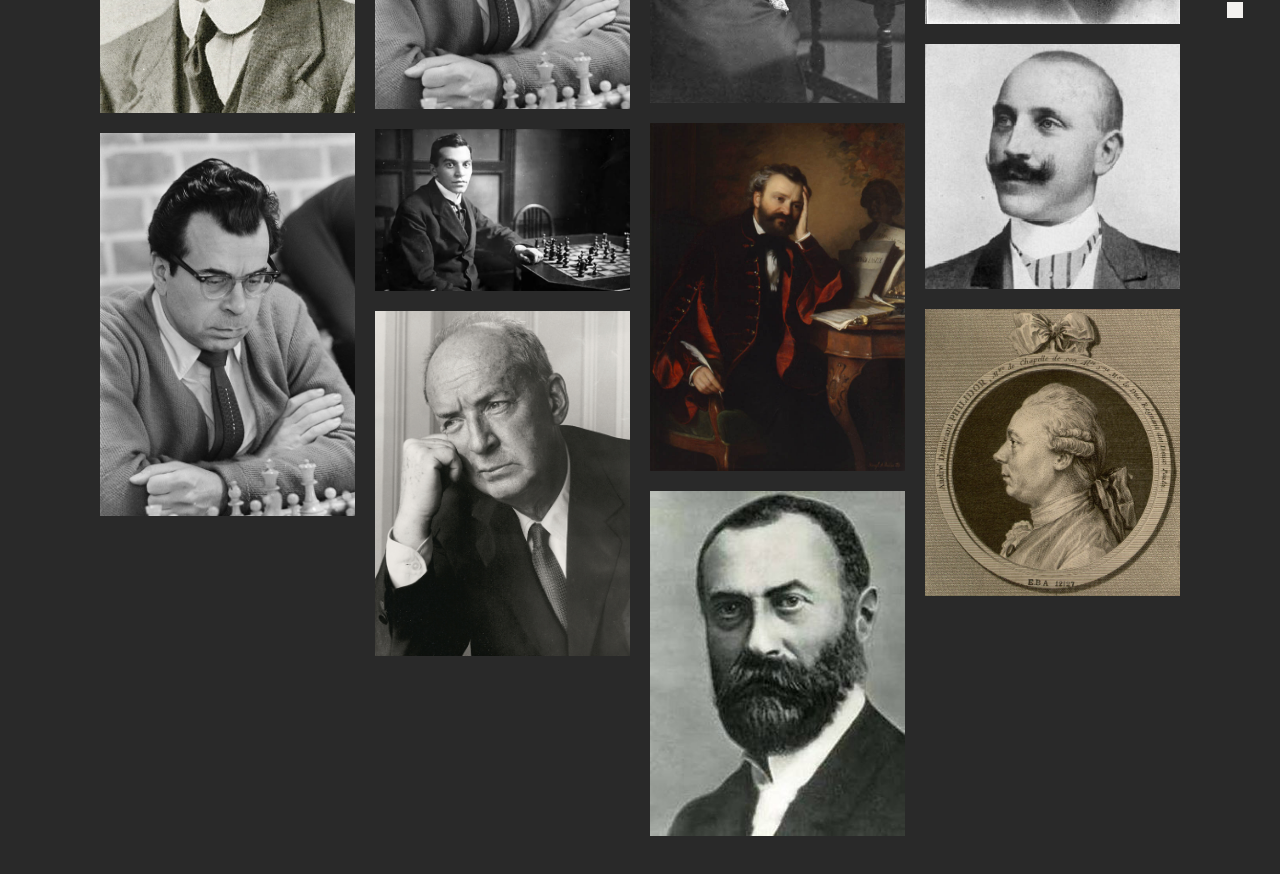
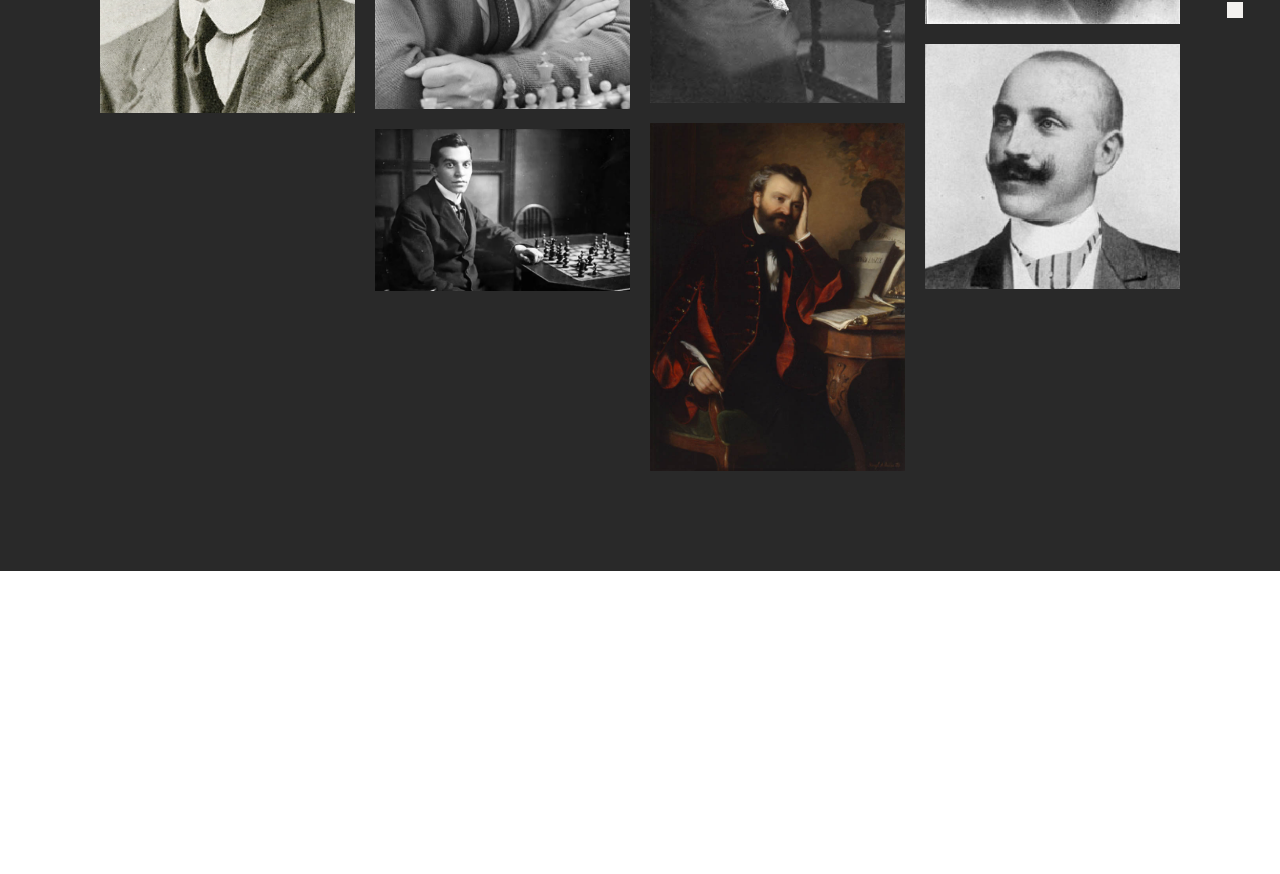
Before and after one commit to visualdenniss/mate-in-two, a React (Create React App) app: page /composers in a window 1280 px wide. Shown: the part 740-1614 px from the top of the page. After the commit the page ends 1311 px from the top, so only its background shows below. Built offline with nearby package versions, Linux system fonts and the light colour scheme.

Commit message:
composers data added, correct pagination calculation, composers hover css fix

```diff
--- a/src/Components/Pagination/Pagination.css
+++ b/src/Components/Pagination/Pagination.css
@@ -15,7 +15,6 @@
 
 .pagination a.active {
   border: 2px solid var(--font-primary);
-  color: white;
 }
 
 .pagination a:hover:not(.active) {
--- a/src/Pages/Composers/Composers.css
+++ b/src/Pages/Composers/Composers.css
@@ -23,7 +23,7 @@
 
 .composer-details {
   position: absolute;
-  bottom: -80px;
+  transform: translateY(100%);
   padding: 20px;
   border: 1px solid var(--bg-primary);
   background-color: var(--bg-primary);
@@ -36,5 +36,5 @@
 }
 
 .composer-img-container:hover .composer-details {
-  bottom: 0px;
+  transform: translateY(-100%);
 }
--- a/src/Pages/History/History.jsx
+++ b/src/Pages/History/History.jsx
@@ -15,7 +15,7 @@ const History = () => {
     currentPage * itemsPerPage,
     historyPuzzles.length,
   ); // Ensure it does not exceed total items
-  const indexOfFirstItem = (currentPage - 1) * itemsPerPage; // Correct calculation for first item index
+  const indexOfFirstItem = (currentPage - 1) * itemsPerPage;
   const currentItems = historyPuzzles.slice(indexOfFirstItem, indexOfLastItem); // Slice the correct range of items
 
   // Change page
--- a/src/data.js
+++ b/src/data.js
@@ -4,107 +4,77 @@ const composers = [
     composerImg: "Loyd.jpg",
     composerId: "0",
     composerInfo:
-      "Samuel Loyd (January 30, 1841 – April 10, 1911[1]) was an American chess player, chess composer, puzzle author, and recreational mathematician. Loyd was born in Philadelphia but raised in New York City.",
+      "Samuel Loyd (January 30, 1841 – April 10, 1911) was an American chess player, chess composer, puzzle author, and recreational mathematician. Loyd was born in Philadelphia but raised in New York City. He is considered one of America's greatest puzzle makers and popularizers.",
   },
   {
-    composerName: "Nabokov",
+    composerName: "Vladimir Nabokov",
     composerImg: "nabokov.jpeg",
     composerId: "1",
     composerInfo:
-      "Samuel Loyd (January 30, 1841 – April 10, 1911[1]) was an American chess player, chess composer, puzzle author, and recreational mathematician. Loyd was born in Philadelphia but raised in New York City.",
+      "Vladimir Nabokov (April 22, 1899 – July 2, 1977) was a Russian-American novelist, poet, translator, and entomologist. He is best known for his novel 'Lolita' (1955). Nabokov also composed chess problems, including the famous 'Poet's Mate'.",
   },
   {
-    composerName: "Otto",
+    composerName: "Otto Blathy",
     composerImg: "Otto.jpg",
     composerId: "2",
     composerInfo:
-      "Samuel Loyd (January 30, 1841 – April 10, 1911[1]) was an American chess player, chess composer, puzzle author, and recreational mathematician. Loyd was born in Philadelphia but raised in New York City.",
+      "Ottó Titusz Bláthy (August 11, 1860 – September 26, 1939) was a Hungarian engineer, inventor, and chess composer. Bláthy is known for his contributions to chess problems, particularly in the genre of long-movers, or problems involving a large number of moves.",
   },
   {
-    composerName: "Philidor",
+    composerName: "François-André Danican Philidor",
     composerImg: "Philidor.jpg",
     composerId: "3",
     composerInfo:
-      "Samuel Loyd (January 30, 1841 – April 10, 1911[1]) was an American chess player, chess composer, puzzle author, and recreational mathematician. Loyd was born in Philadelphia but raised in New York City.",
+      "François-André Danican Philidor (September 7, 1726 – August 31, 1795) was a French composer and chess player. He is considered one of the best chess players of his age and is best known for his book 'Analyse du jeu des Échecs' published in 1749.",
   },
   {
-    composerName: "Troitzky",
+    composerName: "Alexey Troitzky",
     composerImg: "Troitzky.jpg",
     composerId: "4",
     composerInfo:
-      "Samuel Loyd (January 30, 1841 – April 10, 1911[1]) was an American chess player, chess composer, puzzle author, and recreational mathematician. Loyd was born in Philadelphia but raised in New York City.",
+      "Alexey Troitzky (March 14, 1866 – August 1942) was a Russian chess theoretician who is widely regarded as the founder of the modern art of composing chess endgame studies. His work had a profound impact on chess composition.",
   },
   {
-    composerName: "Troitzky",
+    composerName: "Edith Baird",
     composerImg: "BairdEdith-2.jpg",
-    composerId: "4",
+    composerId: "5",
     composerInfo:
-      "Samuel Loyd (January 30, 1841 – April 10, 1911[1]) was an American chess player, chess composer, puzzle author, and recreational mathematician. Loyd was born in Philadelphia but raised in New York City.",
+      "Edith Baird (1859 – 1924) was an English chess composer and author. She was one of the most prolific female composers of chess problems and contributed to the popularization of chess composition through her numerous publications.",
   },
   {
-    composerName: "Troitzky",
+    composerName: "Pal Benko",
     composerImg: "benko.jpg",
-    composerId: "4",
+    composerId: "6",
     composerInfo:
-      "Samuel Loyd (January 30, 1841 – April 10, 1911[1]) was an American chess player, chess composer, puzzle author, and recreational mathematician. Loyd was born in Philadelphia but raised in New York City.",
+      "Pál Benkő (July 15, 1928 – August 26, 2019) was a Hungarian-American chess player and problemist. He was an International Grandmaster and one of the leading chess players in the mid-20th century. Benko is also known for his contributions to chess problems and endgame studies.",
   },
   {
-    composerName: "Troitzky",
+    composerName: "Comins Mansfield",
     composerImg: "Comins_Mansfield_1.png",
-    composerId: "4",
+    composerId: "7",
     composerInfo:
-      "Samuel Loyd (January 30, 1841 – April 10, 1911[1]) was an American chess player, chess composer, puzzle author, and recreational mathematician. Loyd was born in Philadelphia but raised in New York City.",
+      "Comins Mansfield (June 14, 1896 – March 28, 1984) was a British chess problem composer. He was awarded the title of International Grandmaster for Chess Compositions in 1972 and is considered one of the greatest composers of the two-move chess problem.",
   },
   {
-    composerName: "Troitzky",
+    composerName: "Henri Rinck",
     composerImg: "HenriRinck.jpg",
-    composerId: "4",
+    composerId: "8",
     composerInfo:
-      "Samuel Loyd (January 30, 1841 – April 10, 1911[1]) was an American chess player, chess composer, puzzle author, and recreational mathematician. Loyd was born in Philadelphia but raised in New York City.",
-  },
-
-  {
-    composerName: "Troitzky",
-    composerImg: "Erkel_Ferenc_Györgyi_Alajos.jpg",
-    composerId: "4",
-    composerInfo:
-      "Samuel Loyd (January 30, 1841 – April 10, 1911[1]) was an American chess player, chess composer, puzzle author, and recreational mathematician. Loyd was born in Philadelphia but raised in New York City.",
+      "Henri Rinck (January 10, 1870 – February 17, 1952) was a French chess problem composer and endgame study theorist. Rinck published several books on endgame studies and is renowned for his contributions to the field of chess composition.",
   },
   {
-    composerName: "Troitzky",
-    composerImg: "reti.png",
-    composerId: "4",
+    composerName: "Ferenc Erkel",
+    composerImg: "Erkel_Ferenc_Györgyi_Alajos.jpg",
+    composerId: "9",
     composerInfo:
-      "Samuel Loyd (January 30, 1841 – April 10, 1911[1]) was an American chess player, chess composer, puzzle author, and recreational mathematician. Loyd was born in Philadelphia but raised in New York City.",
+      "Ferenc Erkel (November 7, 1810 – June 15, 1893) was a Hungarian composer and chess player. He is regarded as one of the pioneers of chess in Hungary and composed many chess problems in addition to his contributions to Hungarian music.",
   },
   {
-    composerName: "Troitzky",
-    composerImg: "benko.jpg",
-    composerId: "4",
+    composerName: "Richard Réti",
+    composerImg: "reti.png",
+    composerId: "10",
     composerInfo:
-      "Samuel Loyd (January 30, 1841 – April 10, 1911[1]) was an American chess player, chess composer, puzzle author, and recreational mathematician. Loyd was born in Philadelphia but raised in New York City.",
-  },
-  {
-    composerName: "Philidor",
-    composerImg: "Philidor.jpg",
-    composerId: "3",
-    composerInfo:
-      "Samuel Loyd (January 30, 1841 – April 10, 1911[1]) was an American chess player, chess composer, puzzle author, and recreational mathematician. Loyd was born in Philadelphia but raised in New York City.",
-  },
-
-  {
-    composerName: "Nabokov",
-    composerImg: "nabokov.jpeg",
-    composerId: "1",
-    composerInfo:
-      "Samuel Loyd (January 30, 1841 – April 10, 1911[1]) was an American chess player, chess composer, puzzle author, and recreational mathematician. Loyd was born in Philadelphia but raised in New York City.",
-  },
-  {
-    composerName: "Otto",
-    composerImg: "Otto.jpg",
-    composerId: "2",
-    composerInfo:
-      "Samuel Loyd (January 30, 1841 – April 10, 1911[1]) was an American chess player, chess composer, puzzle author, and recreational mathematician. Loyd was born in Philadelphia but raised in New York City.",
+      "Richard Réti (May 28, 1889 – June 6, 1929) was an Austro-Hungarian, later Czechoslovakian, chess player, chess composer, and chess author. He was one of the most prominent figures in chess history and a leading figure in the hypermodern school of chess.",
   },
 ];
 
```
